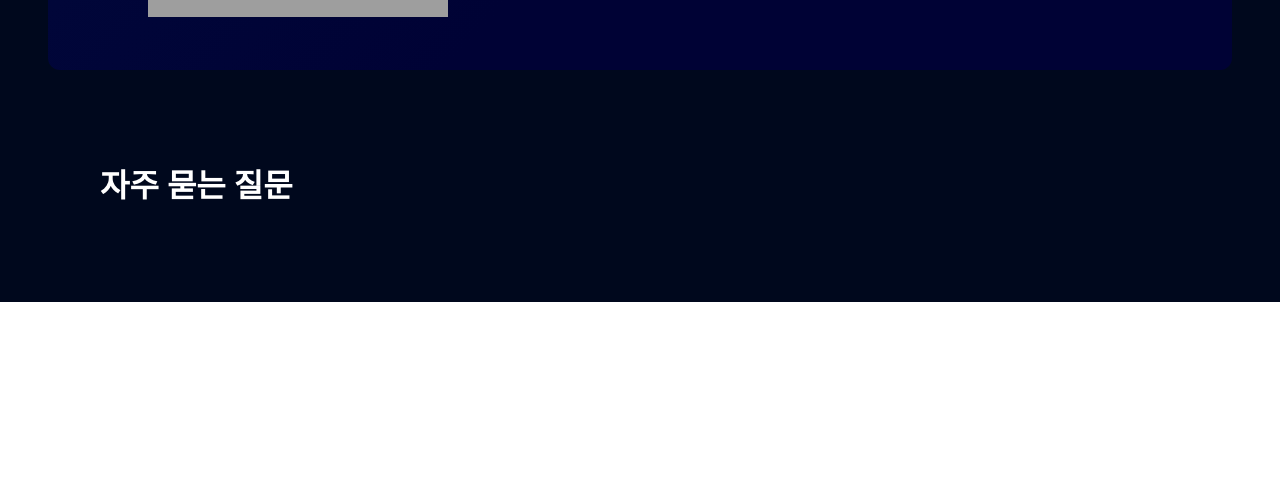
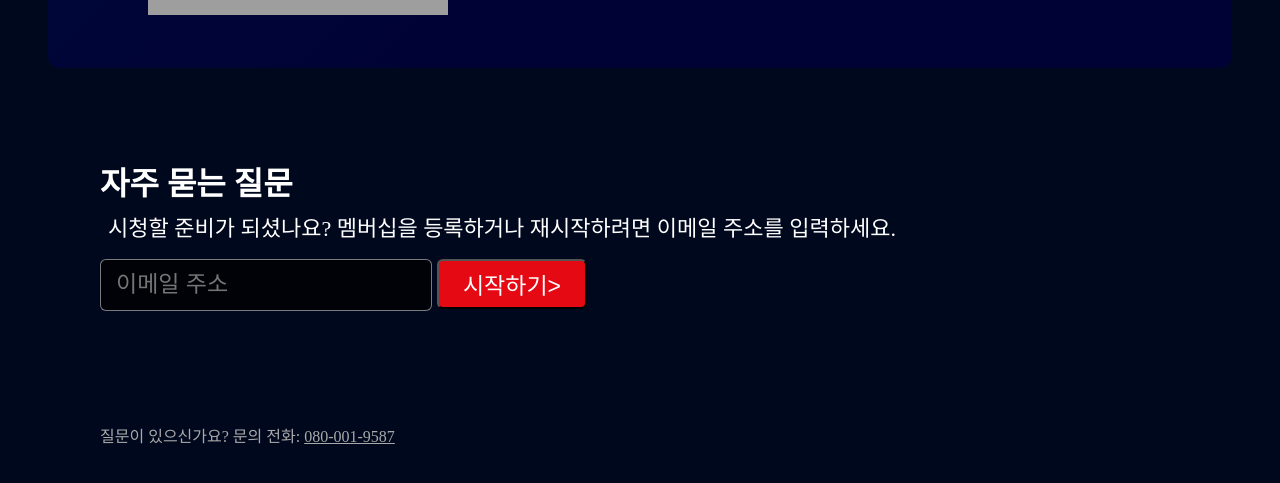
Before and after one commit to cherrie-k/clone-netflix, a React (Create React App) app: page / in a window 1280 px wide. Shown: the part 1771-2254 px from the top of the page. Before the commit the page ends 2073 px from the top, so only its background shows below. Built offline with nearby package versions, Linux system fonts and the light colour scheme; grey boxes are pictures that could not be loaded.

Commit message:
bottom block 생성

```diff
--- /dev/null
+++ b/src/Components/MainPage/BottomBlock.js
@@ -0,0 +1,20 @@
+import FAQs from "./FAQs";
+import EmailStart from "./elements/emailStart";
+import styled from "styled-components";
+
+const BottomBlockBox = styled.div`
+  color: white;
+  padding: 100px;
+`;
+
+export default function BottomBlock() {
+  return (
+    <BottomBlockBox>
+      <FAQs />
+      <EmailStart />
+      <div style={{ marginTop: "120px", color: "darkgray" }}>
+        질문이 있으신가요? 문의 전화: <u>080-001-9587</u>
+      </div>
+    </BottomBlockBox>
+  );
+}
--- a/src/Components/MainPage/FAQs.js
+++ b/src/Components/MainPage/FAQs.js
@@ -1,9 +1,6 @@
 import styled from "styled-components";
 
 const FAQsBlock = styled.div`
-  color: white;
-  padding: 100px;
-
   h1 {
     font-size: xx-large;
     font-weight: bold;
--- a/src/Components/MainPage/MainDescribe.js
+++ b/src/Components/MainPage/MainDescribe.js
@@ -54,10 +54,6 @@ export default function MainDescribe() {
       <div className="mid">
         다양한 디바이스에서 시청하세요. 언제든 해지하실 수 있습니다.
       </div>
-      <div className="small">
-        시청할 준비가 되셨나요? 멤버십을 등록하거나 재시작하려면 이메일 주소를
-        입력하세요.
-      </div>
       <EmailStart />
     </DescBox>
   );
--- a/src/Components/MiddleBlock.js
+++ b/src/Components/MainPage/MiddleBlock.js
@@ -34,13 +34,20 @@ const ContentBox = styled.div`
     line-height: 1.3em;
   }
 
-  @media screen and (max-width: 700px) {
+  @media screen and (max-width: 800px) {
     flex-direction: column;
     h1 {
       font-size: 36px;
     }
     h2 {
       font-size: 16px;
+    }
+  }
+
+  @media screen and (max-width: 700px) {
+    flex-direction: column;
+    h1 {
+      font-size: 28px;
     }
   }
 `;
--- a/src/Components/MainPage/elements/emailStart.js
+++ b/src/Components/MainPage/elements/emailStart.js
@@ -1,6 +1,19 @@
 import styled from "styled-components";
 
 const StartBox = styled.div`
+  div:first-child {
+    font-size: 22px;
+    padding: 15px 8px;
+    line-height: 1.3em;
+
+    @media screen and (max-width: 1000px) {
+      font-size: 16px;
+      padding: 0px 0px 15px 8px;
+      padding: 15px 8px;
+    }
+  }
+
+  .start {
     height: 50px;
     display: flex;
     flex-wrap: wrap;
@@ -28,13 +41,22 @@ const StartBox = styled.div`
         font-size: 18px;
       }
     }
+  }
 `;
 
 export default function EmailStart() {
   return (
+    <>
       <StartBox>
+        <div>
+          시청할 준비가 되셨나요? 멤버십을 등록하거나 재시작하려면 이메일 주소를
+          입력하세요.
+        </div>
+        <div className="start">
           <input placeholder="이메일 주소"></input>
           <button>시작하기&gt;</button>
+        </div>
       </StartBox>
+    </>
   );
 }
--- a/src/pages/MainPage.js
+++ b/src/pages/MainPage.js
@@ -1,5 +1,6 @@
 import TopBlock from "../Components/MainPage/TopBlock";
-import MiddleBlock from "../Components/MiddleBlock";
+import MiddleBlock from "../Components/MainPage/MiddleBlock";
+import BottomBlock from "../Components/MainPage/BottomBlock";
 import styled from "styled-components";
 import FAQs from "../Components/MainPage/FAQs";
 
@@ -13,7 +14,7 @@ export default function MainPage() {
       <BackgroundBox>
         <TopBlock />
         <MiddleBlock />
-        <FAQs />
+        <BottomBlock />
       </BackgroundBox>
     </div>
   );
```
Lines whose indentation alone changed are shown as unchanged.
